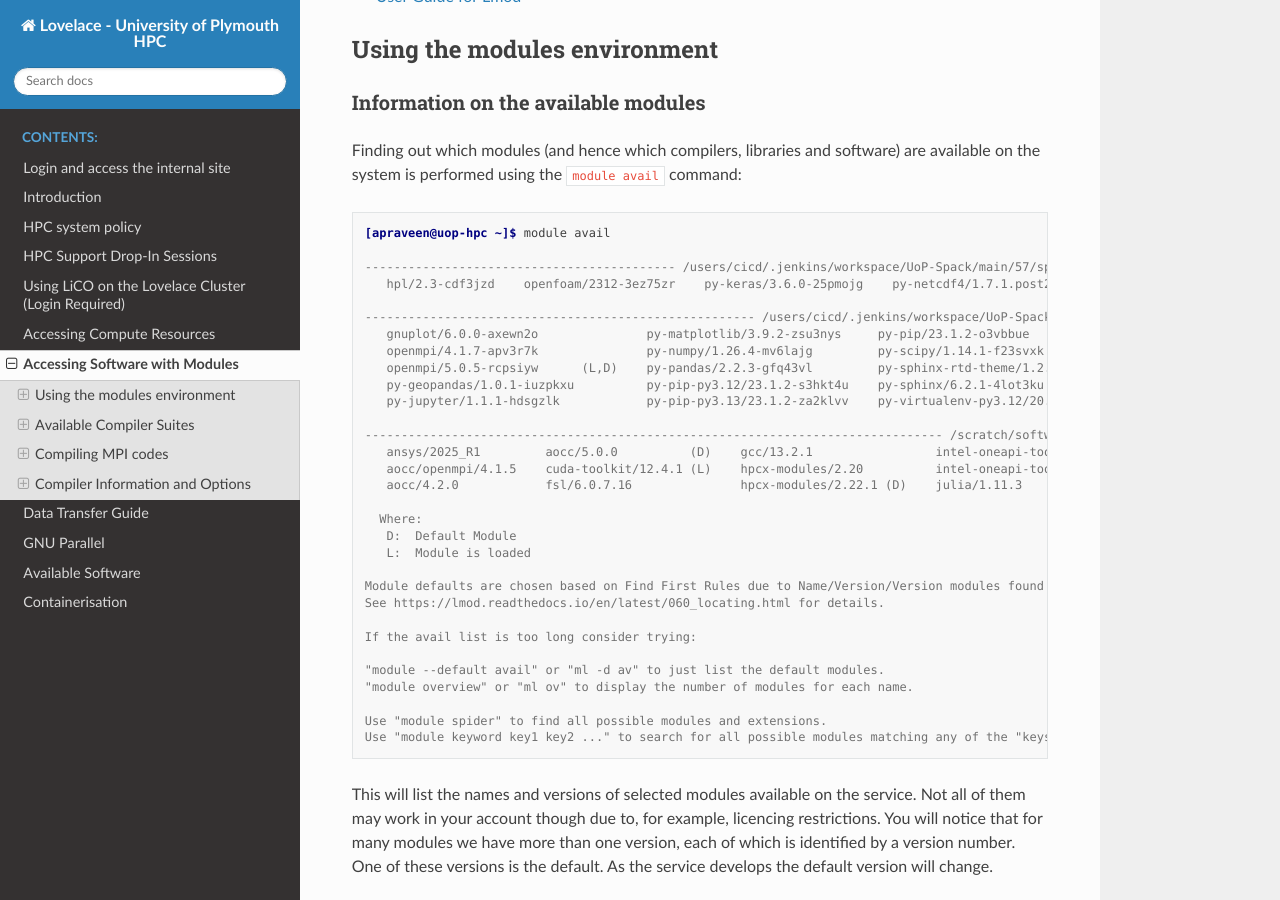
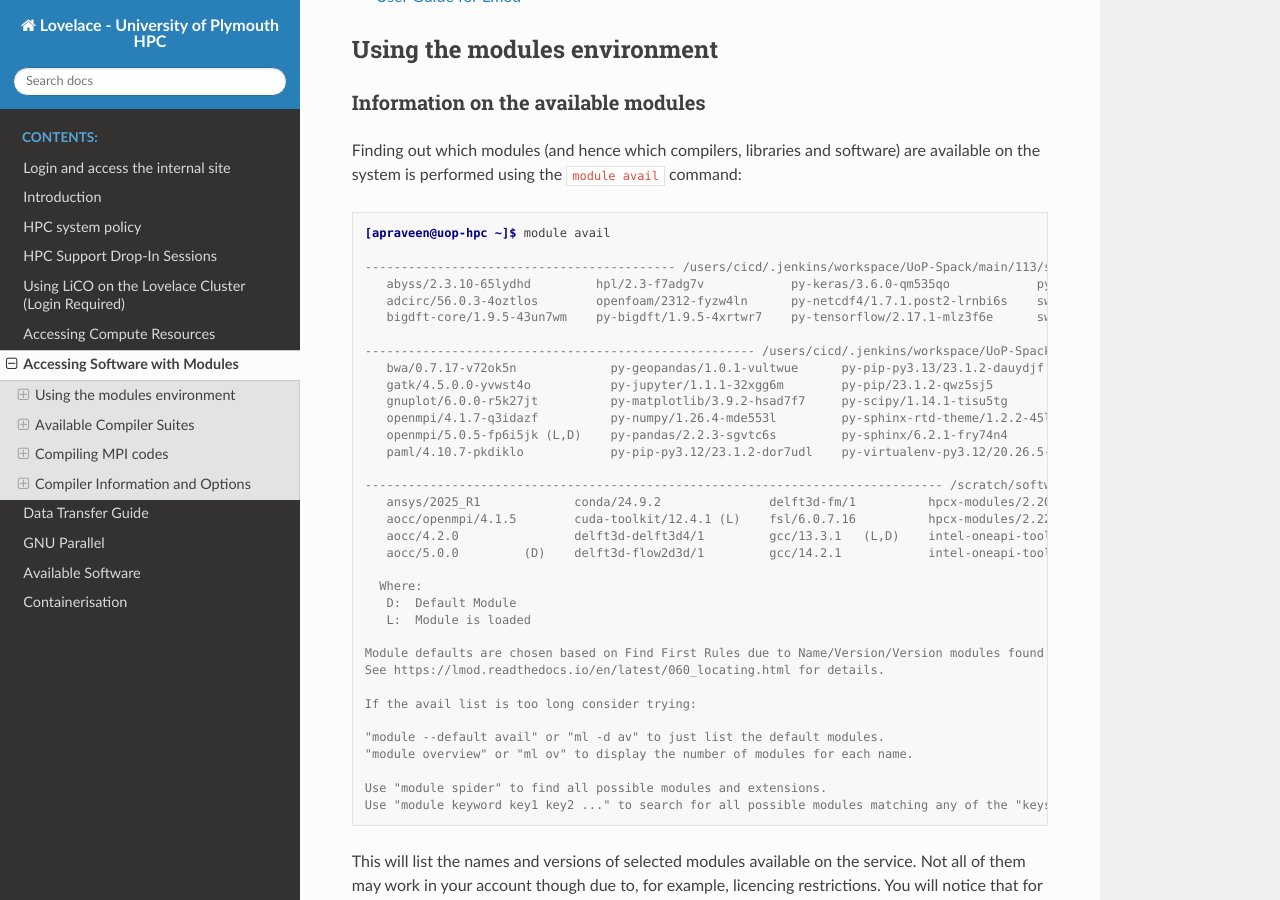
Before and after one commit to AbhinavPraveen/UoP-HPC-Docs, a Sphinx documentation site: the page built from source/user-guide/modules.rst, in a window 1280 px wide and 900 px high, scrolled down 738 px. Built offline with Sphinx 7.4.7 and the Read the Docs theme 3.1.0, drawn with Linux system fonts in a browser that asks for light colours.

Commit message:
Update module avail in modules.rst

```diff
--- a/source/user-guide/modules.rst
+++ b/source/user-guide/modules.rst
@@ -49,20 +49,24 @@ software) are available on the system is performed using the
 
    [apraveen@uop-hpc ~]$ module avail
 
-   ------------------------------------------- /users/cicd/.jenkins/workspace/UoP-Spack/main/57/spack/share/spack/lmod/openmpi/5.0.5-rcpsiyw/Core --------------------------------------------
-      hpl/2.3-cdf3jzd    openfoam/2312-3ez75zr    py-keras/3.6.0-25pmojg    py-netcdf4/1.7.1.post2-ueeh5rw    py-tensorflow/2.17.1-3yn3j3r    py-torch/2.5.1-uezq4xs
+   ------------------------------------------- /users/cicd/.jenkins/workspace/UoP-Spack/main/113/spack/share/spack/lmod/openmpi/5.0.5-fp6i5jk/Core -------------------------------------------
+      abyss/2.3.10-65lydhd         hpl/2.3-f7adg7v            py-keras/3.6.0-qm535qo            py-torch/2.5.1-h3qeknb    xbeach/6118-rfmbfsw
+      adcirc/56.0.3-4oztlos        openfoam/2312-fyzw4ln      py-netcdf4/1.7.1.post2-lrnbi6s    swan/4145-filbquq
+      bigdft-core/1.9.5-43un7wm    py-bigdft/1.9.5-4xrtwr7    py-tensorflow/2.17.1-mlz3f6e      swash/main-5s3s4uc
 
-   ------------------------------------------------------ /users/cicd/.jenkins/workspace/UoP-Spack/main/57/spack/share/spack/lmod/Core -------------------------------------------------------
-      gnuplot/6.0.0-axewn2o               py-matplotlib/3.9.2-zsu3nys     py-pip/23.1.2-o3vbbue                   py-virtualenv-py3.13/20.26.5-odglpfj    r/4.4.1-bxhk7cu
-      openmpi/4.1.7-apv3r7k               py-numpy/1.26.4-mv6lajg         py-scipy/1.14.1-f23svxk                 py-virtualenv/20.26.5-ss4meiy           ucx/1.17.0-mzdeqja (L)
-      openmpi/5.0.5-rcpsiyw      (L,D)    py-pandas/2.2.3-gfq43vl         py-sphinx-rtd-theme/1.2.2-bn4hnfg       python-py3.12/3.12.5-yhgncqw
-      py-geopandas/1.0.1-iuzpkxu          py-pip-py3.12/23.1.2-s3hkt4u    py-sphinx/6.2.1-4lot3ku                 python-py3.13/3.13.0-a2js47p
-      py-jupyter/1.1.1-hdsgzlk            py-pip-py3.13/23.1.2-za2klvv    py-virtualenv-py3.12/20.26.5-5d4ku23    python/3.11.9-spkc57n
+   ------------------------------------------------------ /users/cicd/.jenkins/workspace/UoP-Spack/main/113/spack/share/spack/lmod/Core ------------------------------------------------------
+      bwa/0.7.17-v72ok5n             py-geopandas/1.0.1-vultwue      py-pip-py3.13/23.1.2-dauydjf            py-virtualenv-py3.13/20.26.5-sqb2hgl    trinity/2.15.1.FULL-myzlz5u
+      gatk/4.5.0.0-yvwst4o           py-jupyter/1.1.1-32xgg6m        py-pip/23.1.2-qwz5sj5                   py-virtualenv/20.26.5-fmvfrje           ucx/1.17.0-mzix24r          (L)
+      gnuplot/6.0.0-r5k27jt          py-matplotlib/3.9.2-hsad7f7     py-scipy/1.14.1-tisu5tg                 python-py3.12/3.12.5-uni66am
+      openmpi/4.1.7-q3idazf          py-numpy/1.26.4-mde553l         py-sphinx-rtd-theme/1.2.2-45lz6nd       python-py3.13/3.13.0-irwel6m
+      openmpi/5.0.5-fp6i5jk (L,D)    py-pandas/2.2.3-sgvtc6s         py-sphinx/6.2.1-fry74n4                 python/3.11.9-bgjodjg
+      paml/4.10.7-pkdiklo            py-pip-py3.12/23.1.2-dor7udl    py-virtualenv-py3.12/20.26.5-qp5jrs3    r/4.4.1-flsgxmv
 
    -------------------------------------------------------------------------------- /scratch/software/modules --------------------------------------------------------------------------------
-      ansys/2025_R1         aocc/5.0.0          (D)    gcc/13.2.1                 intel-oneapi-toolkit-modules/2024.2          matlab/R2024b
-      aocc/openmpi/4.1.5    cuda-toolkit/12.4.1 (L)    hpcx-modules/2.20          intel-oneapi-toolkit-modules/2025.0.1 (D)    matlab_parallel_server/R2024b
-      aocc/4.2.0            fsl/6.0.7.16               hpcx-modules/2.22.1 (D)    julia/1.11.3                                 ohpc-modules/2
+      ansys/2025_R1             conda/24.9.2               delft3d-fm/1          hpcx-modules/2.20                            julia/1.11.3                     spack-modules/113 (L)
+      aocc/openmpi/4.1.5        cuda-toolkit/12.4.1 (L)    fsl/6.0.7.16          hpcx-modules/2.22.1                   (D)    matlab/R2024b
+      aocc/4.2.0                delft3d-delft3d4/1         gcc/13.3.1   (L,D)    intel-oneapi-toolkit-modules/2024.2          matlab_parallel_server/R2024b
+      aocc/5.0.0         (D)    delft3d-flow2d3d/1         gcc/14.2.1            intel-oneapi-toolkit-modules/2025.0.1 (D)    ohpc-modules/2
 
      Where:
       D:  Default Module
```
